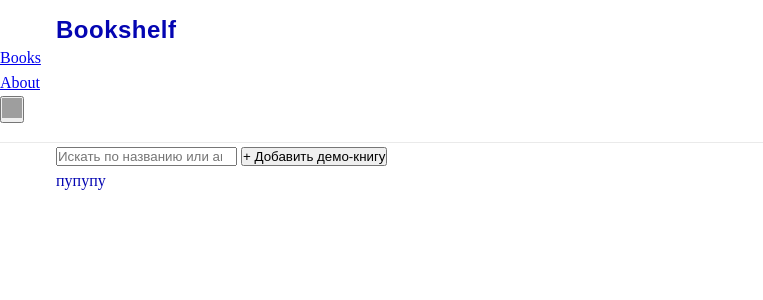
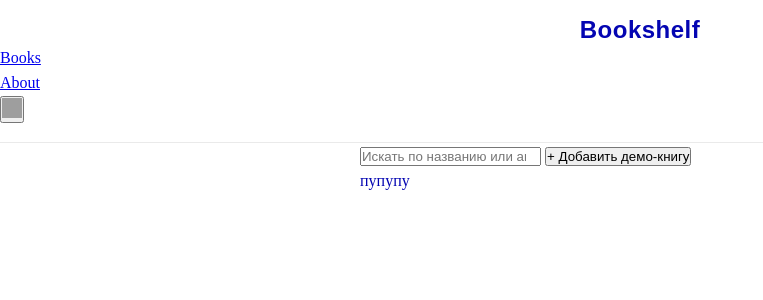
Before and after one commit to kihaas/BookSite, a FastAPI app: page / in a window 1280 px wide. Shown: the top 300 px of the page, without its empty margins (0-763 px from the left). Run offline with FastAPI, Linux system fonts and the light colour scheme; grey boxes are pictures that could not be loaded.

Commit message:
frontend

```diff
--- a/frontend/static/css/styles.css
+++ b/frontend/static/css/styles.css
@@ -13,7 +13,8 @@ body {
 .container {
     max-width: 1200px;
     margin: 0 auto;
-    padding: 0 1rem;
+    padding: 0 20rem;
+    justify-content: space-around;
 }
 
 .site-header {
@@ -27,7 +28,7 @@ body {
 
 .site-header .container {
     display: flex;
-    justify-content: space-between;
+    justify-content: space-around;
     align-items: center;
     gap: 2rem;
 }
```
